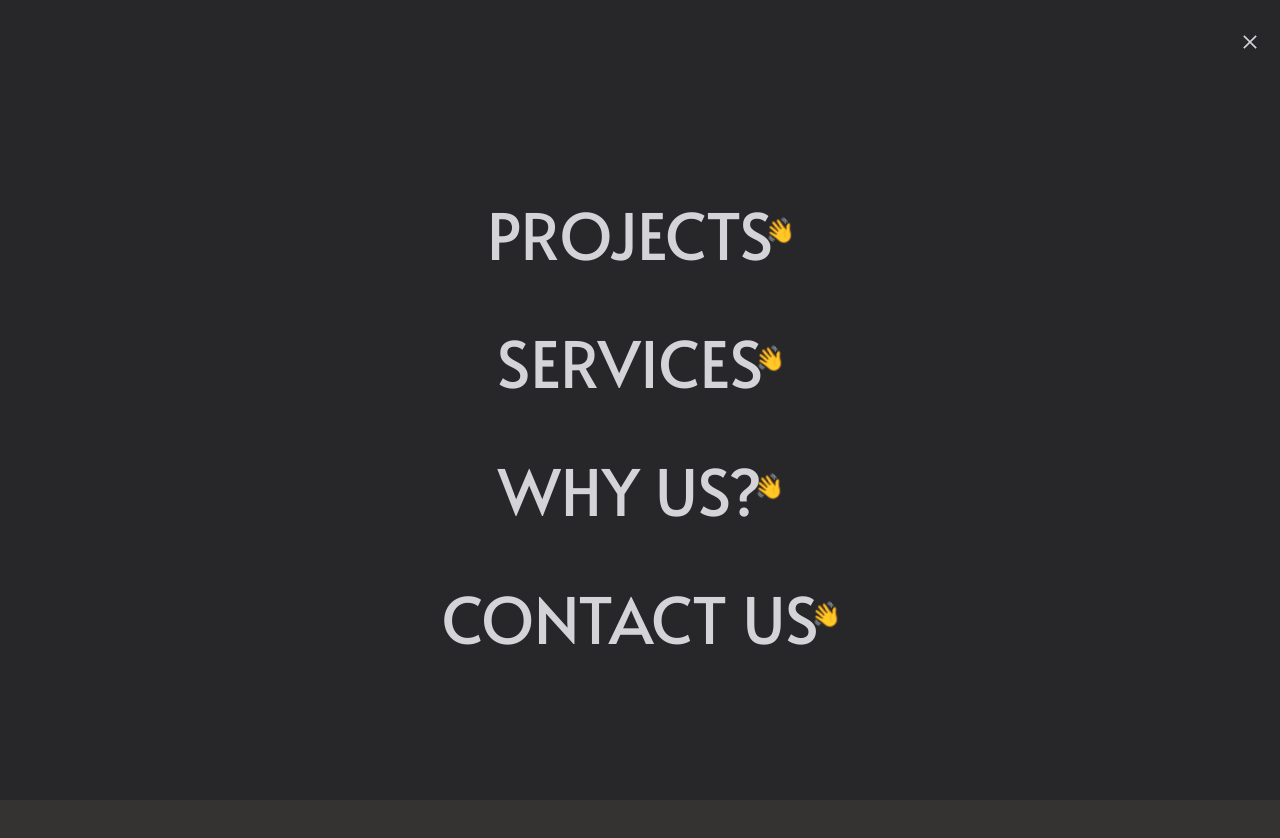
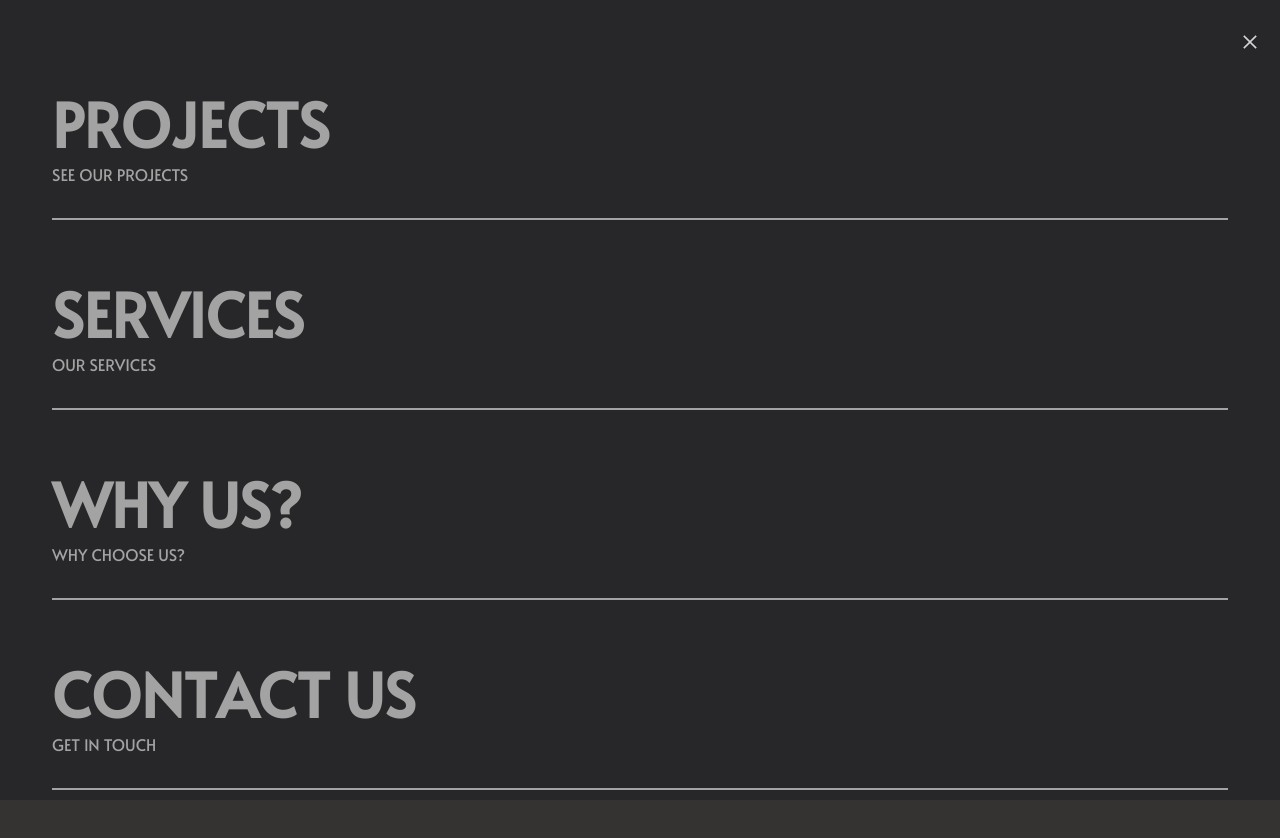
Before and after one commit to barandiloglu/frameflowdigital, a React (Vite) app: page /projects in a window 1280 px wide. Both pictures are taken after a click on the element 1250 px from the left and 40 px from the top of the page. Shown: the top 838 px of the page. Built offline with nearby package versions, Linux system fonts and the light colour scheme; a web font is replaced by a local one.

Commit message:
NavBar Changes

```diff
--- a/src/Navbar.tsx
+++ b/src/Navbar.tsx
@@ -1,18 +1,24 @@
 import {
   motion,
   useAnimation,
+  useMotionValue,
+  useSpring,
+  useTransform,
   AnimatePresence } from 'framer-motion';
 
-import { useEffect, useState } from 'react';
+import { useEffect, useRef, useState } from 'react';
 import { Link } from 'react-router-dom';
 
 import logo from './assets/logo.png';
 import { GiHamburgerMenu } from "react-icons/gi";
 import { AiOutlineClose } from "react-icons/ai";
+import { FiArrowRight } from "react-icons/fi";
+
 
 const Navbar = () => {
     const textControls = useAnimation();
     const logoControls = useAnimation();
+    const [menuAnimationComplete, setMenuAnimationComplete] = useState(false);
 
     useEffect(() => {
         const sequence = async () => {
@@ -59,9 +65,21 @@ const Navbar = () => {
     };
 
     const [open, setOpen] = useState(false);
-    const toggleMenu = () => {
-      setOpen((prevOpen: boolean) => !prevOpen); // Explicitly set the type of 'prevOpen' to boolean
+
+    const toggleMenu = async () => {
+      if (!open) {
+        setMenuAnimationComplete(false);
+      }
+
+      await new Promise<void>(resolve => {
+        setMenuAnimationComplete(false);
+        resolve();
+      });
+
+      setOpen((prevOpen: boolean) => !prevOpen);
     };
+
+
 
     const menuVars = {
         initial: {
@@ -101,10 +119,10 @@ const Navbar = () => {
     };
 
     const navLinks = [
-      { title: "Projects", href: "/projects", img: "./src/assets/posts/1.png"},
-      { title: "Services", href: "/services", img: "./src/assets/posts/2.png"},
-      { title: "Why Us?", href: "/why-us", img: "./src/assets/posts/3.png" },
-      { title: "Contact Us", href: "/contact-us", img: "./src/assets/posts/4.png" },
+      { heading: "Projects", subheading: "See our projects", imgSrc: "./src/assets/posts/1.png", href: "/projects" },
+      { heading: "Services", subheading: "Our services", imgSrc: "./src/assets/posts/2.png", href: "/services" },
+      { heading: "Why Us?", subheading: "Why choose us?", imgSrc: "./src/assets/posts/3.png", href: "/why-us" },
+      { heading: "Contact Us", subheading: "Get in touch", imgSrc: "./src/assets/posts/4.png", href: "/contact-us" },
     ];
 
     return (
@@ -141,13 +159,13 @@ const Navbar = () => {
                       >
                           {navLinks.map((link) => ( // Renamed item to link
                               <motion.button
-                              key={link.title}
+                              key={link.heading}
                               variants={item} // Apply item variants here
                               whileHover={{ scale: 1.1 }}
                               whileTap={{ scale: 0.9 }}
                               >
                               <Link to={link.href}>
-                                  {link.title}
+                                  {link.heading}
                               </Link>
                               </motion.button>
                           ))}
@@ -198,17 +216,20 @@ const Navbar = () => {
                                 animate="open"
                                 exit="initial"
                                 className="flex flex-col items-center justify-center w-full h-full space-y-8"
+                                onAnimationComplete={() => setMenuAnimationComplete(true)}
                             >
                                 {navLinks.map((link, index) => (
-                                  <div key={index} className="flex flex-row items-center justify-center w-full overflow-hidden">
-                                      <MobileNavLink title={link.title} href={link.href} setOpen={setOpen} img={link.img}/>
-                                      <motion.span
-                                        animate={{ rotate: [0, 0, 15, -15, 15, -15, 0, 0], scale: [1, 1.5, 1.5, 1.5, 1.5, 1]}}
-                                        transition={{ repeat: Infinity, duration: 2, ease: "easeInOut" }}
-                                        style={{ display: 'inline-block', transformOrigin: 'bottom' }}
-                                      >
-                                        👋{" "}
-                                      </motion.span>
+                                  <div key={index} className={`flex flex-row items-center justify-start w-full ${!menuAnimationComplete ? 'overflow-hidden' : ' '}`}>
+                                      <MobileNavLink
+                                        heading={link.heading}
+                                        subheading={link.subheading}
+                                        imgSrc={link.imgSrc}
+                                        href={link.href}
+                                        setOpen={(open) => {
+                                          setOpen(open);
+                                          setMenuAnimationComplete(false);
+                                        }}
+                                      />
                                   </div>
                                 ))}
                             </motion.div>
@@ -221,9 +242,10 @@ const Navbar = () => {
 };
 
 interface MobileNavLinkProps {
-    title: string;
+    heading: string;
+    imgSrc: string;
+    subheading: string;
     href: string;
-    img: string;
     setOpen: (open: boolean) => void;
   }
 
@@ -244,24 +266,123 @@ const mobileLinkVars = {
     },
   };
 
-  const imageVariants = {
-    hidden: { scale: 0, rotate: 0 },
-    visible: { scale: 1, rotate: 2.5 },
-  };
+  const MobileNavLink: React.FC<MobileNavLinkProps> = ({ heading, imgSrc, subheading, href, setOpen}) => {
+    const ref = useRef<HTMLAnchorElement | null>(null);
 
+    const x = useMotionValue(0);
+    const y = useMotionValue(0);
 
-  const MobileNavLink: React.FC<MobileNavLinkProps> = ({ title, href, img, setOpen }) => {
+    const mouseXSpring = useSpring(x);
+    const mouseYSpring = useSpring(y);
+
+    const top = useTransform(mouseYSpring, [0.5, -0.5], ["40%", "60%"]);
+    const left = useTransform(mouseXSpring, [0.5, -0.5], ["60%", "70%"]);
+
+    const handleMouseMove = (
+      e: React.MouseEvent<HTMLAnchorElement, MouseEvent>
+    ) => {
+      const rect = ref.current!.getBoundingClientRect();
+
+      const width = rect.width;
+      const height = rect.height;
+
+      const mouseX = e.clientX - rect.left;
+      const mouseY = e.clientY - rect.top;
+
+      const xPct = mouseX / width - 0.5;
+      const yPct = mouseY / height - 0.5;
+
+      x.set(xPct);
+      y.set(yPct);
+    };
+
     return (
       <motion.div
         variants={mobileLinkVars}
-        className="flex flex-row group  border-white text-[calc(13vw)] md:text-[calc(8vw)] lg:text-[calc(5vw)] uppercase"
+        className="flex flex-row w-full text-[calc(13vw)] md:text-[calc(8vw)] lg:text-[calc(5vw)] uppercase"
       >
-        <Link to={href} onClick={() => setOpen(false)}>{title}</Link>
-        <motion.span
-          className="absolute bottom-0 left-0 w-[100%] h-[2px] bg-zinc-300 origin-left scale-x-0 group-hover:scale-x-100 transition-transform duration-500 ease-out"
-        />
+        <Link className='w-full mr-8 ml-8' to={href} onClick={() => setOpen(false)}>
+          <motion.a
+            href={href}
+            ref={ref}
+            onMouseMove={handleMouseMove}
+            initial="initial"
+            whileHover="whileHover"
+            className="group relative w-full flex items-center justify-between border-b-2 border-neutral-400 py-4 transition-colors duration-500 hover:border-neutral-50 md:py-8"
+          >
+            <div>
+              <motion.span
+                variants={{
+                  initial: { x: 0 },
+                  whileHover: { x: -16 },
+                }}
+                transition={{
+                  type: "spring",
+                  staggerChildren: 0.075,
+                  delayChildren: 0.25,
+                }}
+                className="relative z-10 block text-4xl font-bold text-neutral-400 transition-colors duration-500 group-hover:text-neutral-50 md:text-6xl"
+              >
+                {[...heading].map((l, i) => (
+                  <motion.span
+                    key={i}
+                    variants={{
+                      initial: { x: 0 },
+                      whileHover: { x: 16 },
+                    }}
+                    transition={{ type: "spring" }}
+                    className="inline-block"
+                  >
+                    {l === ' ' ? '\u00A0' : l}
+                  </motion.span>
+                ))}
+              </motion.span>
+              <span className="relative z-10 mt-2 block text-base text-neutral-400 transition-colors duration-500 group-hover:text-neutral-50">
+                {subheading}
+              </span>
+            </div>
+
+            <motion.img
+              style={{
+                top,
+                left,
+                translateX: "-0%",
+                translateY: "-50%",
+              }}
+              variants={{
+                initial: { scale: 0, rotate: "-12.5deg" },
+                whileHover: { scale: 1, rotate: "12.5deg" },
+              }}
+              transition={{ type: "spring" }}
+              src={imgSrc}
+              className="absolute z-0 h-24 w-32 rounded-lg object-cover md:h-48 md:w-64"
+              alt={`Image representing a link for ${heading}`}
+            />
+
+            <motion.div
+              variants={{
+                initial: {
+                  x: "25%",
+                  opacity: 0,
+                },
+                whileHover: {
+                  x: "0%",
+                  opacity: 1,
+                },
+              }}
+              transition={{ type: "spring" }}
+              className="relative z-10 p-4"
+            >
+              <FiArrowRight className="text-5xl text-neutral-50" />
+            </motion.div>
+
+          </motion.a>
+        </Link>
+
       </motion.div>
     );
   };
 
+
+
 export default Navbar;
--- a/src/test.tsx
+++ b/src/test.tsx
@@ -0,0 +1,157 @@
+import { useMotionValue, motion, useSpring, useTransform } from "framer-motion";
+import React, { useRef } from "react";
+import { FiArrowRight } from "react-icons/fi";
+
+export const HoverImageLinks = () => {
+  return (
+    <section className="bg-neutral-950 p-4 md:p-8">
+      <div className="mx-auto max-w-5xl">
+        <Link
+          heading="About"
+          subheading="Learn what we do here"
+          imgSrc="/imgs/random/11.jpg"
+          href="#"
+        />
+        <Link
+          heading="Clients"
+          subheading="We work with great people"
+          imgSrc="/imgs/random/6.jpg"
+          href="#"
+        />
+        <Link
+          heading="Portfolio"
+          subheading="Our work speaks for itself"
+          imgSrc="/imgs/random/4.jpg"
+          href="#"
+        />
+        <Link
+          heading="Careers"
+          subheading="We want cool people"
+          imgSrc="/imgs/random/5.jpg"
+          href="#"
+        />
+        <Link
+          heading="Fun"
+          subheading="Incase you're bored"
+          imgSrc="/imgs/random/10.jpg"
+          href="#"
+        />
+      </div>
+    </section>
+  );
+};
+
+interface LinkProps {
+  heading: string;
+  imgSrc: string;
+  subheading: string;
+  href: string;
+}
+
+const Link = ({ heading, imgSrc, subheading, href }: LinkProps) => {
+  const ref = useRef<HTMLAnchorElement | null>(null);
+
+  const x = useMotionValue(0);
+  const y = useMotionValue(0);
+
+  const mouseXSpring = useSpring(x);
+  const mouseYSpring = useSpring(y);
+
+  const top = useTransform(mouseYSpring, [0.5, -0.5], ["40%", "60%"]);
+  const left = useTransform(mouseXSpring, [0.5, -0.5], ["60%", "70%"]);
+
+  const handleMouseMove = (
+    e: React.MouseEvent<HTMLAnchorElement, MouseEvent>
+  ) => {
+    const rect = ref.current!.getBoundingClientRect();
+
+    const width = rect.width;
+    const height = rect.height;
+
+    const mouseX = e.clientX - rect.left;
+    const mouseY = e.clientY - rect.top;
+
+    const xPct = mouseX / width - 0.5;
+    const yPct = mouseY / height - 0.5;
+
+    x.set(xPct);
+    y.set(yPct);
+  };
+
+  return (
+    <motion.a
+      href={href}
+      ref={ref}
+      onMouseMove={handleMouseMove}
+      initial="initial"
+      whileHover="whileHover"
+      className="group relative flex items-center justify-between border-b-2 border-neutral-700 py-4 transition-colors duration-500 hover:border-neutral-50 md:py-8"
+    >
+      <div>
+        <motion.span
+          variants={{
+            initial: { x: 0 },
+            whileHover: { x: -16 },
+          }}
+          transition={{
+            type: "spring",
+            staggerChildren: 0.075,
+            delayChildren: 0.25,
+          }}
+          className="relative z-10 block text-4xl font-bold text-neutral-500 transition-colors duration-500 group-hover:text-neutral-50 md:text-6xl"
+        >
+          {heading.split("").map((l, i) => (
+            <motion.span
+              variants={{
+                initial: { x: 0 },
+                whileHover: { x: 16 },
+              }}
+              transition={{ type: "spring" }}
+              className="inline-block"
+              key={i}
+            >
+              {l}
+            </motion.span>
+          ))}
+        </motion.span>
+        <span className="relative z-10 mt-2 block text-base text-neutral-500 transition-colors duration-500 group-hover:text-neutral-50">
+          {subheading}
+        </span>
+      </div>
+
+      <motion.img
+        style={{
+          top,
+          left,
+          translateX: "-50%",
+          translateY: "-50%",
+        }}
+        variants={{
+          initial: { scale: 0, rotate: "-12.5deg" },
+          whileHover: { scale: 1, rotate: "12.5deg" },
+        }}
+        transition={{ type: "spring" }}
+        src={imgSrc}
+        className="absolute z-0 h-24 w-32 rounded-lg object-cover md:h-48 md:w-64"
+        alt={`Image representing a link for ${heading}`}
+      />
+
+      <motion.div
+        variants={{
+          initial: {
+            x: "25%",
+            opacity: 0,
+          },
+          whileHover: {
+            x: "0%",
+            opacity: 1,
+          },
+        }}
+        transition={{ type: "spring" }}
+        className="relative z-10 p-4"
+      >
+        <FiArrowRight className="text-5xl text-neutral-50" />
+      </motion.div>
+    </motion.a>
+  );
+};
```
Also changed, not shown: src/pages/HomePage.tsx (+8 -19 lines).
